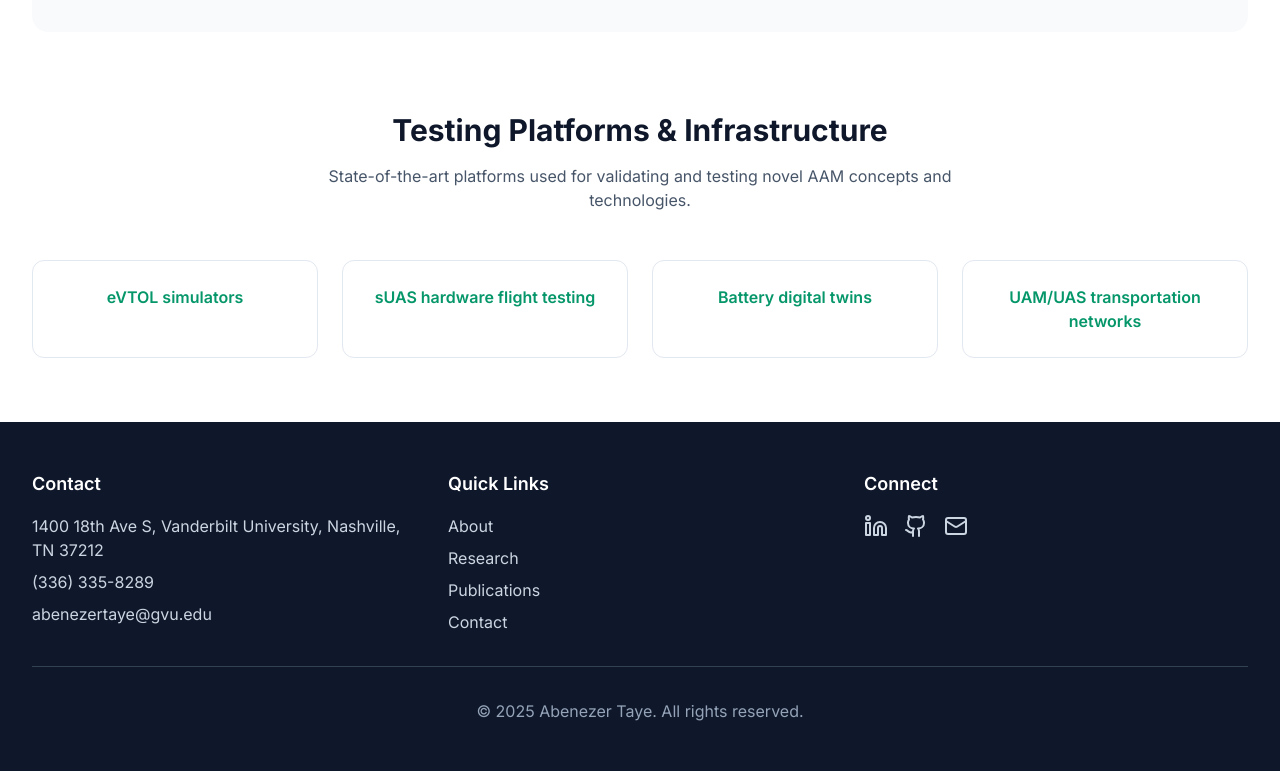
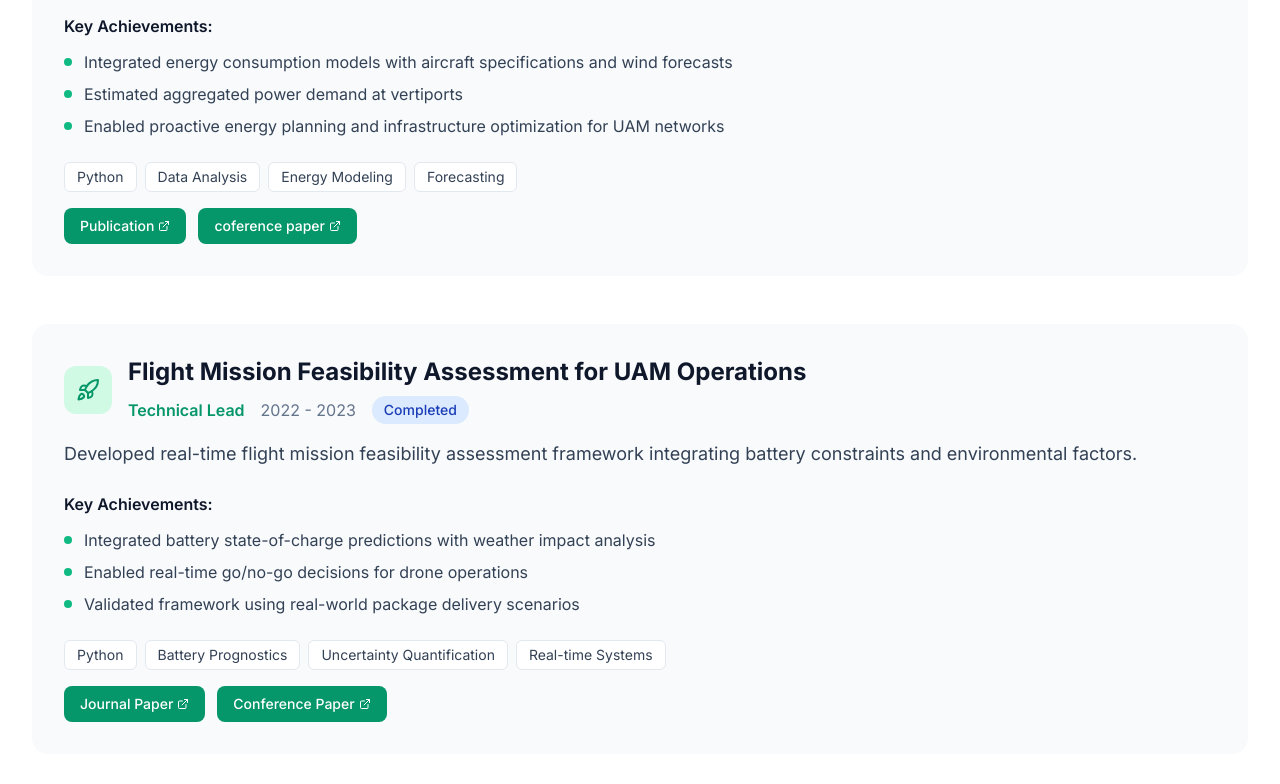
Before and after one commit to Abenezergirma/abenezertaye.github.io, a Next.js app: page /research in a window 1280 px wide. Shown: the part 2013-2797 px from the top of the page. Built offline with nearby package versions, Linux system fonts and the light colour scheme.

Commit message:
all links are linked to related research and conference paper

```diff
--- a/src/app/research/page.tsx
+++ b/src/app/research/page.tsx
@@ -1,4 +1,4 @@
-import { Rocket, Battery, Cpu, Zap } from 'lucide-react';
+import { Rocket, Battery, Cpu, Zap, ExternalLink } from 'lucide-react';
 
 export default function Research() {
   const projects = [
@@ -14,7 +14,17 @@ export default function Research() {
       ],
       technologies: ["Python", "TensorFlow", "Reinforcement Learning", "MDP"],
       icon: Rocket,
-      status: "Active"
+      status: "Active",
+      links: [
+        {
+          name: "NASA Project Details",
+          url: "https://www.nasa.gov/aeroresearch/system-wide-safety"
+        },
+        {
+          name: "Related Publication",
+          url: "https://scholar.google.com/citations?view_op=view_citation&hl=en&user=G04pCsMAAAAJ&citation_for_view=G04pCsMAAAAJ:u5HHmVD_uO8C"
+        }
+      ]
     },
     {
       title: "Learning-based Li-ion Battery Modeling for Online Decision Making",
@@ -28,7 +38,13 @@ export default function Research() {
       ],
       technologies: ["PyTorch", "Neural ODEs", "Physics-Informed Neural Networks", "Python"],
       icon: Battery,
-      status: "Active"
+      status: "Active",
+      links: [
+        {
+          name: "Publication",
+          url: "https://scholar.google.com/citations?view_op=view_citation&hl=en&user=G04pCsMAAAAJ&citation_for_view=G04pCsMAAAAJ:2osOgNQ5qMEC"
+        }
+      ]
     },
     {
       title: "Safe, Scalable, and Energy-Efficient Trajectory Planner for AAM Operations",
@@ -42,7 +58,17 @@ export default function Research() {
       ],
       technologies: ["Python", "OpenAI Gym", "Reachability Analysis", "Multi-Agent Systems"],
       icon: Cpu,
-      status: "Completed"
+      status: "Completed",
+      links: [
+        {
+          name: "Journal Paper",
+          url: "https://scholar.google.com/citations?view_op=view_citation&hl=en&user=G04pCsMAAAAJ&citation_for_view=G04pCsMAAAAJ:qjMakFHDy7sC"
+        },
+        {
+          name: "Conference Paper",
+          url: "https://arxiv.org/pdf/2306.11647"
+        }
+      ]
     },
     {
       title: "Energy Demand Analysis for eVTOL Aircraft in Urban Air Mobility",
@@ -56,15 +82,61 @@ export default function Research() {
       ],
       technologies: ["Python", "Data Analysis", "Energy Modeling", "Forecasting"],
       icon: Zap,
-      status: "Completed"
+      status: "Completed",
+      links: [
+        {
+          name: "Publication",
+          url: "https://scholar.google.com/citations?view_op=view_citation&hl=en&user=G04pCsMAAAAJ&citation_for_view=G04pCsMAAAAJ:Tyk-4Ss8FVUC"
+        },
+        {
+          name:"coference paper",
+          url:" https://www.researchgate.net/profile/Abenezer-Taye-2/publication/384222839_Energy_Demand_Analysis_for_eVTOL_Charging_Stations_in_Urban_Air_Mobility/links/6707286affe5b728123dfb8b/Energy-Demand-Analysis-for-eVTOL-Charging-Stations-in-Urban-Air-Mobility.pdf"
+        }
+      ]
+    },
+    {
+      title: "Flight Mission Feasibility Assessment for UAM Operations",
+      role: "Technical Lead",
+      period: "2022 - 2023",
+      description: "Developed real-time flight mission feasibility assessment framework integrating battery constraints and environmental factors.",
+      achievements: [
+        "Integrated battery state-of-charge predictions with weather impact analysis",
+        "Enabled real-time go/no-go decisions for drone operations",
+        "Validated framework using real-world package delivery scenarios"
+      ],
+      technologies: ["Python", "Battery Prognostics", "Uncertainty Quantification", "Real-time Systems"],
+      icon: Rocket,
+      status: "Completed",
+      links: [
+        {
+          name: "Journal Paper",
+          url: "https://scholar.google.com/citations?view_op=view_citation&hl=en&user=G04pCsMAAAAJ&citation_for_view=G04pCsMAAAAJ:d1gkVwhDpl0C"
+        },
+        {
+          name: "Conference Paper",
+          url: "https://arxiv.org/pdf/2211.02147"
+        }
+      ]
     }
   ];
 
   const testingPlatforms = [
-    "eVTOL simulators",
-    "sUAS hardware flight testing",
-    "Battery digital twins",
-    "UAM/UAS transportation networks"
+    {
+      name: "eVTOL simulators",
+      description: "High-fidelity simulation environments for electric vertical takeoff and landing aircraft"
+    },
+    {
+      name: "sUAS hardware flight testing",
+      description: "Real-world testing with small unmanned aerial systems"
+    },
+    {
+      name: "Battery digital twins",
+      description: "Virtual replicas of battery systems for predictive maintenance and optimization"
+    },
+    {
+      name: "UAM/UAS transportation networks",
+      description: "Network simulation and optimization for urban air mobility systems"
+    }
   ];
 
   return (
@@ -75,6 +147,16 @@ export default function Research() {
           <h1 className="text-4xl font-bold text-primary-700 mb-4">Research & Projects</h1>
           <p className="text-xl text-secondary-600 max-w-3xl mx-auto">
             Cutting-edge research in Advanced Air Mobility, autonomous systems, and energy-efficient aviation solutions.
+            <br />
+            <a
+              href="https://scholar.google.com/citations?user=G04pCsMAAAAJ&hl=en"
+              target="_blank"
+              rel="noopener noreferrer"
+              className="text-primary-600 hover:text-primary-700 font-medium inline-flex items-center gap-1 mt-2"
+            >
+              View Google Scholar Profile
+              <ExternalLink className="h-4 w-4" />
+            </a>
           </p>
         </div>
 
@@ -118,13 +200,31 @@ export default function Research() {
                     </ul>
                   </div>
 
-                  <div className="flex flex-wrap gap-2">
+                  <div className="flex flex-wrap gap-2 mb-4">
                     {project.technologies.map((tech, idx) => (
                       <span key={idx} className="px-3 py-1 bg-white text-secondary-700 rounded-md text-sm border border-secondary-200">
                         {tech}
                       </span>
                     ))}
                   </div>
+
+                  {/* Project Links */}
+                  {project.links && project.links.length > 0 && (
+                    <div className="flex flex-wrap gap-3">
+                      {project.links.map((link, idx) => (
+                        <a
+                          key={idx}
+                          href={link.url}
+                          target="_blank"
+                          rel="noopener noreferrer"
+                          className="inline-flex items-center gap-1 px-4 py-2 bg-primary-600 text-white rounded-lg hover:bg-primary-700 transition-colors text-sm font-medium"
+                        >
+                          {link.name}
+                          <ExternalLink className="h-3 w-3" />
+                        </a>
+                      ))}
+                    </div>
+                  )}
                 </div>
               </div>
             </div>
@@ -139,12 +239,32 @@ export default function Research() {
               State-of-the-art platforms used for validating and testing novel AAM concepts and technologies.
             </p>
           </div>
-          <div className="grid grid-cols-1 md:grid-cols-2 lg:grid-cols-4 gap-6">
+          <div className="grid grid-cols-1 md:grid-cols-2 gap-6">
             {testingPlatforms.map((platform, index) => (
-              <div key={index} className="bg-white border border-secondary-200 rounded-xl p-6 text-center hover:shadow-md transition-shadow">
-                <div className="text-primary-600 font-semibold">{platform}</div>
+              <div key={index} className="bg-white border border-secondary-200 rounded-xl p-6 hover:shadow-md transition-shadow">
+                <h3 className="text-primary-600 font-semibold text-lg mb-2">{platform.name}</h3>
+                <p className="text-secondary-600">{platform.description}</p>
               </div>
             ))}
+          </div>
+        </section>
+
+        {/* Research Impact Section */}
+        <section className="mt-20 text-center">
+          <div className="bg-primary-50 rounded-2xl p-12">
+            <h2 className="text-3xl font-bold text-secondary-900 mb-4">Research Impact</h2>
+            <p className="text-xl text-secondary-600 max-w-3xl mx-auto mb-8">
+              My research contributes to safer, more efficient, and sustainable aviation through advanced autonomous systems and energy optimization.
+            </p>
+            <a
+              href="https://scholar.google.com/citations?user=G04pCsMAAAAJ&hl=en"
+              target="_blank"
+              rel="noopener noreferrer"
+              className="btn-primary inline-flex items-center gap-2"
+            >
+              Explore All Publications
+              <ExternalLink className="h-5 w-5" />
+            </a>
           </div>
         </section>
       </div>
```
